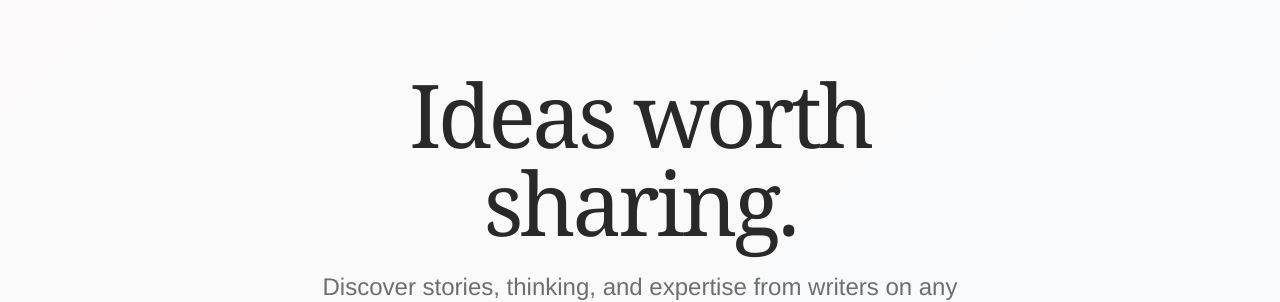
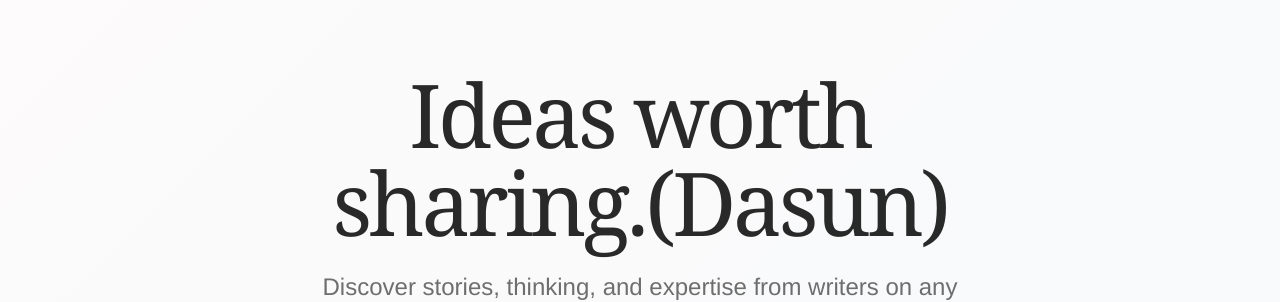
Before and after one commit to SahanjithD/Draftly, a React (Create React App) app in the folder frontend/: page /home in a window 1280 px wide. Shown: the part 149-451 px from the top of the page. Built offline with nearby package versions, Linux system fonts and the light colour scheme; no server answers.

Commit message:
webhook test

```diff
--- a/frontend/src/pages/home.js
+++ b/frontend/src/pages/home.js
@@ -142,7 +142,7 @@ const HomePage = () => {
       {/* Hero Section */}
       <section className="home-hero">
         <div className="home-hero-container">
-          <h1 className="home-hero-title">Ideas worth sharing.</h1>
+          <h1 className="home-hero-title">Ideas worth sharing.(Dasun)</h1>
           <p className="home-hero-subtitle">
             Discover stories, thinking, and expertise from writers on any topic.
           </p>
```
